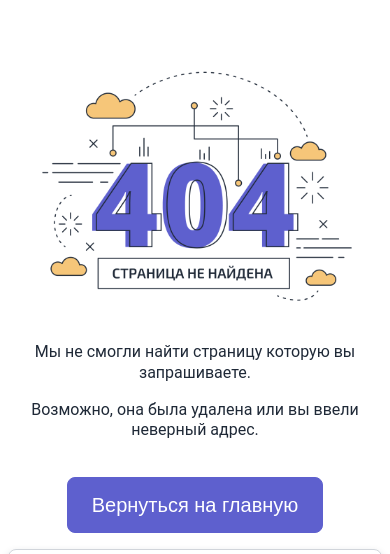
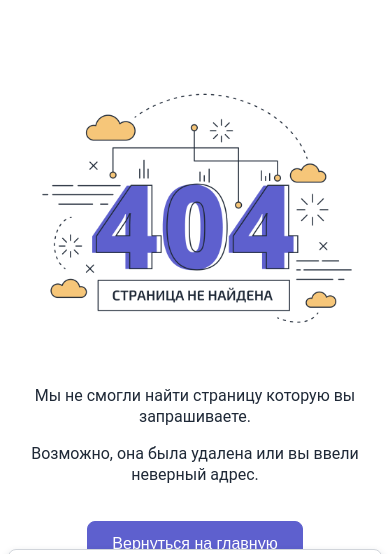
Before and after one commit to InfoCenterBy/index360, a website: page src/404.html in a window 390 px wide. Shown: the part 66-620 px from the top of the page. Drawn offline with nearby package versions, Linux system fonts and the light colour scheme; files that its build step writes are made by us from their sources; a web font is replaced by a local one.

Commit message:
fix 404 page layout

```diff
--- a/src/404.html
+++ b/src/404.html
@@ -5,7 +5,7 @@
     <header class="site-header page-container">@@include('components/brand.html')</header>
     <main class="error-content page-container">
       <h1 class="sr-only">404 — страница не найдена</h1>
-      <img src="img/404.png" alt="404 — страница не найдена" width="1000" height="683" />
+      <img src="img/404.png" alt="404 — страница не найдена" width="440" height="355" />
       <p>Мы не смогли найти страницу которую вы запрашиваете.</p>
       <p>Возможно, она была удалена или вы ввели неверный адрес.</p>
       <a class="btn btn-primary return-home" href="./">Вернуться на главную</a>
--- a/src/css/layout.css
+++ b/src/css/layout.css
@@ -186,19 +186,22 @@ button,
   padding-top: 80px;
 }
 .error-content > img {
-  width: min(660px, 100%);
+  width: min(440px, 100%);
   height: auto;
+  aspect-ratio: 440 / 355;
+  object-fit: contain;
   margin: 0 auto 36px;
 }
 .error-content > p {
-  font-size: 24px;
+  font-size: 16px;
   margin-top: 16px;
 }
 .return-home {
   margin-top: 36px;
-  padding: 16px 36px;
+  border-radius: var(--radius-field);
+  padding: 12px 24px;
   height: auto;
-  font: 400 28px/1.3 var(--font-heading);
+  font: 400 16px/1.3 var(--font-heading);
 }
 .error-page .site-footer {
   padding-top: 100px;
@@ -282,13 +285,6 @@ button,
   .error-content {
     padding-top: 64px;
   }
-  .error-content > p {
-    font-size: 16px;
-  }
-  .return-home {
-    font-size: 20px;
-    padding: 14px 24px;
-  }
   .error-page .site-footer {
     padding-top: 80px;
   }
```
